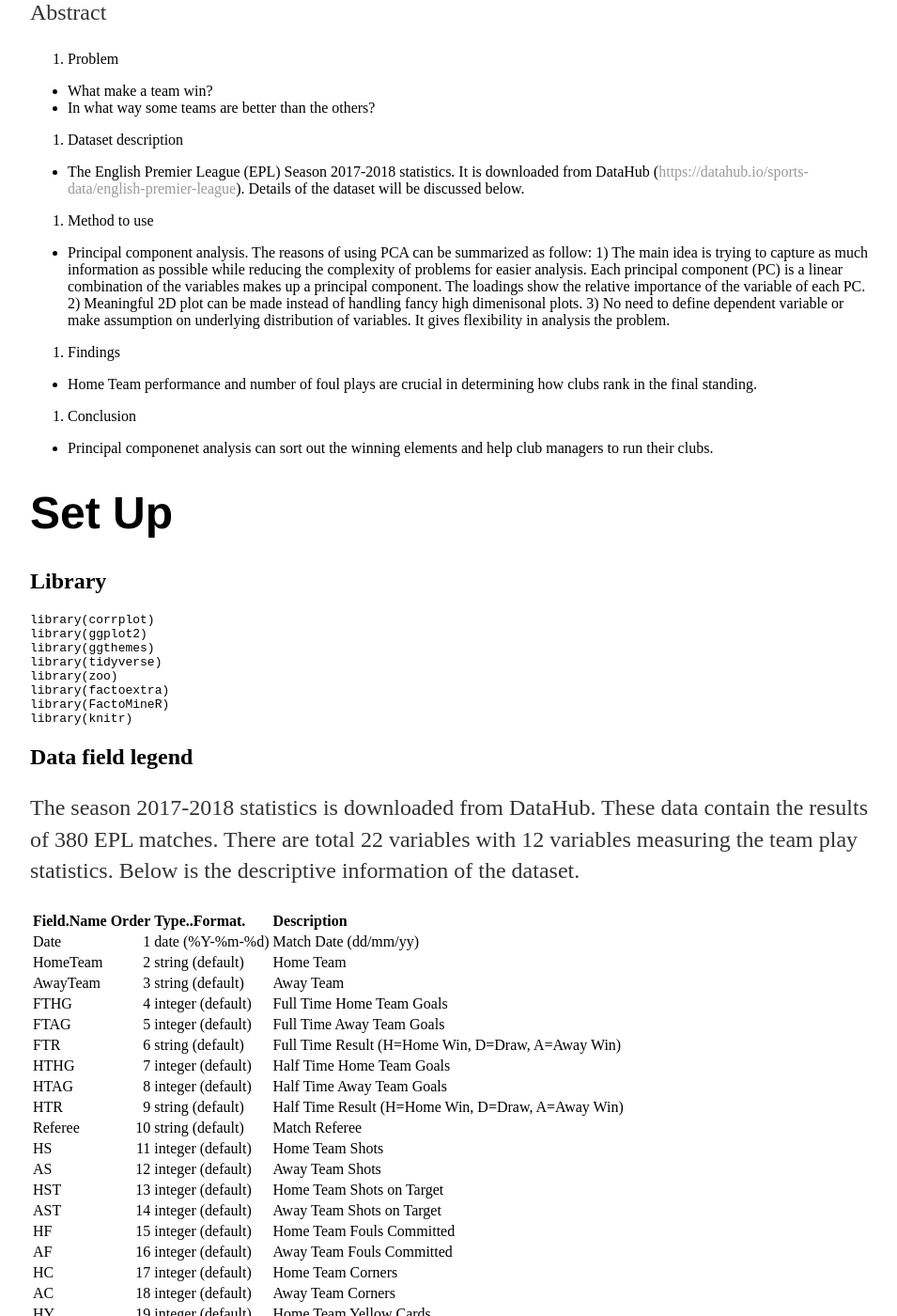
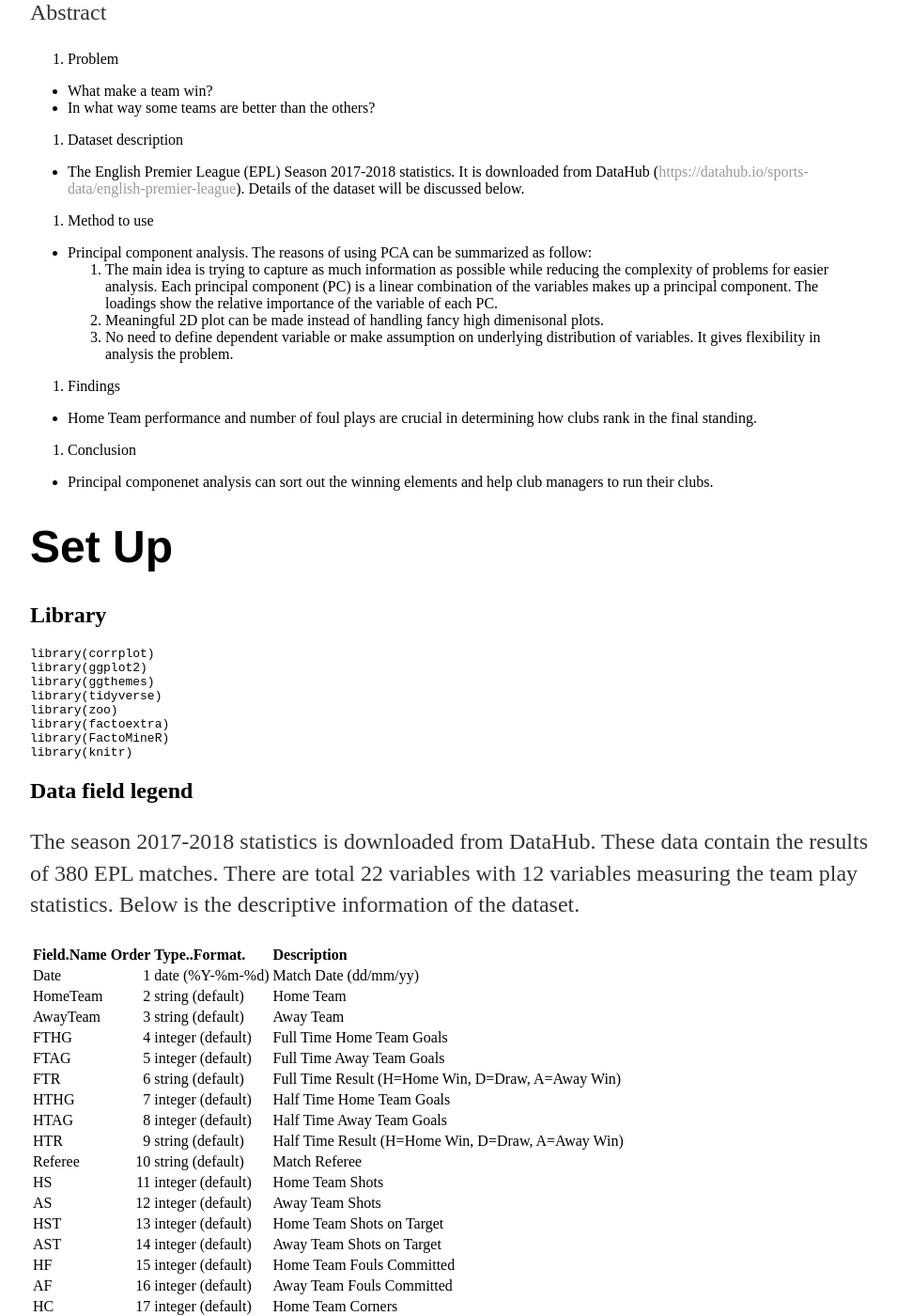
Before and after one commit to iyeung144/iyeung144.github.io, a Jekyll site: the page built from _posts/2020-01-19-RMSC5001_Project_2018-2019-PCA.md, in a window 1280 px wide and 1400 px high, scrolled down 817 px. Shown: the whole window at 94% size, without its empty margins (160-1115 px from the left). Built offline with Jekyll 4.4.1, drawn with Linux system fonts in a browser that asks for light colours; some of the changed text lies outside the part shown.

````diff
--- a/_posts/2020-01-19-RMSC5001_Project_2018-2019-PCA.md
+++ b/_posts/2020-01-19-RMSC5001_Project_2018-2019-PCA.md
@@ -33,62 +35,46 @@ Abstract
 
 1.  Problem
 
-<!-- end list -->
+-   What make a team win?
+-   In what way some teams are better than the others?
 
-  - What make a team win?
-  - In what way some teams are better than the others?
+1.  Dataset description
 
-<!-- end list -->
+-   The English Premier League (EPL) Season 2017-2018 statistics. It is
+    downloaded from DataHub
+    (<a href="https://datahub.io/sports-data/english-premier-league" class="uri">https://datahub.io/sports-data/english-premier-league</a>).
+    Details of the dataset will be discussed below.
 
-2.  Dataset description
+1.  Method to use
 
-<!-- end list -->
-
-  - The English Premier League (EPL) Season 2017-2018 statistics. It is
-    downloaded from DataHub
-    (<https://datahub.io/sports-data/english-premier-league>). Details
-    of the dataset will be discussed below.
-
-<!-- end list -->
-
-3.  Method to use
-
-<!-- end list -->
-
-  - Principal component analysis. The reasons of using PCA can be
+-   Principal component analysis. The reasons of using PCA can be
     summarized as follow:
-    1)  The main idea is trying to capture as much information as
+    1.  The main idea is trying to capture as much information as
         possible while reducing the complexity of problems for easier
         analysis. Each principal component (PC) is a linear combination
         of the variables makes up a principal component. The loadings
         show the relative importance of the variable of each PC.
-    2)  Meaningful 2D plot can be made instead of handling fancy high
+    2.  Meaningful 2D plot can be made instead of handling fancy high
         dimenisonal plots.
-    3)  No need to define dependent variable or make assumption on
+    3.  No need to define dependent variable or make assumption on
         underlying distribution of variables. It gives flexibility in
         analysis the problem.
 
-<!-- end list -->
+1.  Findings
 
-4.  Findings
-
-<!-- end list -->
-
-  - Home Team performance and number of foul plays are crucial in
+-   Home Team performance and number of foul plays are crucial in
     determining how clubs rank in the final standing.
 
-<!-- end list -->
+1.  Conclusion
 
-5.  Conclusion
-
-<!-- end list -->
-
-  - Principal componenet analysis can sort out the winning elements and
+-   Principal componenet analysis can sort out the winning elements and
     help club managers to run their clubs.
 
-# Set Up
+Set Up
+======
 
-## Library
+Library
+-------
 
 ``` r
 library(corrplot)
@@ -101,41 +87,41 @@ library(FactoMineR)
 library(knitr)
 ```
 
-## Data field legend
+Data field legend
+-----------------
 
 The season 2017-2018 statistics is downloaded from DataHub. These data
 contain the results of 380 EPL matches. There are total 22 variables
 with 12 variables measuring the team play statistics. Below is the
 descriptive information of the dataset.
 
-| Field.Name | Order | Type..Format.     | Description                                       |
-| :--------- | ----: | :---------------- | :------------------------------------------------ |
-| Date       |     1 | date (%Y-%m-%d)   | Match Date (dd/mm/yy)                             |
-| HomeTeam   |     2 | string (default)  | Home Team                                         |
-| AwayTeam   |     3 | string (default)  | Away Team                                         |
-| FTHG       |     4 | integer (default) | Full Time Home Team Goals                         |
-| FTAG       |     5 | integer (default) | Full Time Away Team Goals                         |
-| FTR        |     6 | string (default)  | Full Time Result (H=Home Win, D=Draw, A=Away Win) |
-| HTHG       |     7 | integer (default) | Half Time Home Team Goals                         |
-| HTAG       |     8 | integer (default) | Half Time Away Team Goals                         |
-| HTR        |     9 | string (default)  | Half Time Result (H=Home Win, D=Draw, A=Away Win) |
-| Referee    |    10 | string (default)  | Match Referee                                     |
-| HS         |    11 | integer (default) | Home Team Shots                                   |
-| AS         |    12 | integer (default) | Away Team Shots                                   |
-| HST        |    13 | integer (default) | Home Team Shots on Target                         |
-| AST        |    14 | integer (default) | Away Team Shots on Target                         |
-| HF         |    15 | integer (default) | Home Team Fouls Committed                         |
-| AF         |    16 | integer (default) | Away Team Fouls Committed                         |
-| HC         |    17 | integer (default) | Home Team Corners                                 |
-| AC         |    18 | integer (default) | Away Team Corners                                 |
-| HY         |    19 | integer (default) | Home Team Yellow Cards                            |
-| AY         |    20 | integer (default) | Away Team Yellow Cards                            |
-| HR         |    21 | integer (default) | Home Team Red Cards                               |
-| AR         |    22 | integer (default) | Away Team Red Cards                               |
+| Field.Name |  Order| Type..Format.     | Description                                       |
+|:-----------|------:|:------------------|:--------------------------------------------------|
+| Date       |      1| date (%Y-%m-%d)   | Match Date (dd/mm/yy)                             |
+| HomeTeam   |      2| string (default)  | Home Team                                         |
+| AwayTeam   |      3| string (default)  | Away Team                                         |
+| FTHG       |      4| integer (default) | Full Time Home Team Goals                         |
+| FTAG       |      5| integer (default) | Full Time Away Team Goals                         |
+| FTR        |      6| string (default)  | Full Time Result (H=Home Win, D=Draw, A=Away Win) |
+| HTHG       |      7| integer (default) | Half Time Home Team Goals                         |
+| HTAG       |      8| integer (default) | Half Time Away Team Goals                         |
+| HTR        |      9| string (default)  | Half Time Result (H=Home Win, D=Draw, A=Away Win) |
+| Referee    |     10| string (default)  | Match Referee                                     |
+| HS         |     11| integer (default) | Home Team Shots                                   |
+| AS         |     12| integer (default) | Away Team Shots                                   |
+| HST        |     13| integer (default) | Home Team Shots on Target                         |
+| AST        |     14| integer (default) | Away Team Shots on Target                         |
+| HF         |     15| integer (default) | Home Team Fouls Committed                         |
+| AF         |     16| integer (default) | Away Team Fouls Committed                         |
+| HC         |     17| integer (default) | Home Team Corners                                 |
+| AC         |     18| integer (default) | Away Team Corners                                 |
+| HY         |     19| integer (default) | Home Team Yellow Cards                            |
+| AY         |     20| integer (default) | Away Team Yellow Cards                            |
+| HR         |     21| integer (default) | Home Team Red Cards                               |
+| AR         |     22| integer (default) | Away Team Red Cards                               |
 
-Field information
-
-## Data exploration
+Data exploration
+----------------
 
 The EPL has 20 clubs and each club will play the others twice in the
 season, once at their home stadium and once at that of their opponents’,
@@ -268,7 +254,8 @@ Some facts can be concluded from the correlation plot:
 5.  All Home-related and Away-related factors are negatively correlated
     to each other, which is a resonable representation.
 
-# Methodology
+Methodology
+===========
 
 The theory behind principal component analysis (PCA) is to reduce the
 dimensionality of a data set consisting of a large number of correlated
@@ -280,11 +267,12 @@ explained to the lowest. To illustrate, if there are 5 PCs, PC1 will be
 the first principal component that explained the most variance of the
 original variables’ covariance matrix.
 
-For PCA, prcomp is used because according to literature\[2\], prcomp
-uses singular value decomposition which is generally the preferred
-method for numerical accuracy.
+For PCA, prcomp is used because according to literature[2], prcomp uses
+singular value decomposition which is generally the preferred method for
+numerical accuracy.
 
-## Summary of PCA
+Summary of PCA
+--------------
 
 ``` r
 pca <- prcomp(league.df, center = TRUE, scale = TRUE)
@@ -301,7 +289,8 @@ summary(pca)
     ## Proportion of Variance 0.01851 0.00965 0.00615 0.00521 0.0014
     ## Cumulative Proportion  0.97759 0.98724 0.99339 0.99860 1.0000
 
-## PCA results
+PCA results
+-----------
 
 ### Scree Plot
 
@@ -452,9 +441,11 @@ pairs(score1)
 
 ![](/images/scatter%20plot-1.png)<!-- -->
 
-# Findings
+Findings
+========
 
-## Correlation circle
+Correlation circle
+------------------
 
 The correlation between a variable and a principal component (PC) is
 used as the coordinates of the variable on the PC. The representation of
@@ -482,7 +473,8 @@ Referees may be more inclined to give minor punishment to home team
 while away teams have higher chance to get red cards for foul play. This
 is a strong support to PC5.
 
-## Quality and contribution
+Quality and contribution
+------------------------
 
 Below is a series of plots showing each club contribution in PCs
 
@@ -546,7 +538,8 @@ fviz_contrib(pca,
 
 ![](/images/clubs%20contribution%20of%20each%20pc-5.png)<!-- -->
 
-## Biplot
+Biplot
+------
 
 Biplot is a combination of row data to PCs. Biplot visualize the data by
 assigning the PC1 and PC2 to X and Y Axis of Scatter chart like below.
@@ -580,7 +573,8 @@ From the analysis, below are some major findings.
     final ranking, these three teams performed worse and relegated in
     Season 2018-2019.
 
-## Loadings
+Loadings
+--------
 
 ``` r
 (Loadings <- pca$rotation[, 1:5] %>%
@@ -605,7 +599,8 @@ From the analysis, below are some major findings.
     ## 11       AST  0.37 -0.04 -0.07 -0.03 -0.10
     ## 12        AS  0.38 -0.12  0.00 -0.01 -0.24
 
-## Plot time series of the Index by the clubs
+Plot time series of the Index by the clubs
+------------------------------------------
 
 ``` r
 d$PC1 <- pca$x[, 1]
@@ -646,7 +641,8 @@ d %>%
 
 ![](/images/comparison-1.png)<!-- -->
 
-## Mean of PC1 and PC2
+Mean of PC1 and PC2
+-------------------
 
 ``` r
 d %>%
@@ -683,7 +679,8 @@ d %>%
     ## 19 Arsenal        -1.21   -0.221
     ## 20 Burnley        -1.62   -0.0335
 
-## Rolling mean of PC1 and PC2
+Rolling mean of PC1 and PC2
+---------------------------
 
 ``` r
 d %<>% group_by(HomeTeam) %>%
@@ -710,7 +707,8 @@ ggplot(Index.1718, aes(x = M.A.PC1, y = M.A.PC2)) +
 
 ![](/images/rolling%20mean%20of%20pc1%20and%20pc2-1.png)<!-- -->
 
-## Away Team Analysis
+Away Team Analysis
+------------------
 
 For complete demonstration, Away Team PCA is carried out as below.
 
@@ -892,12 +890,12 @@ d %>%
     ## 19 Crystal Palace -0.491   0.204
     ## 20 Bournemouth    -0.830  -0.0703
 
-Huddersfield Town\[3\] is an outliner. Final standing was not high but
-got good home performance. Part of the reasons maybe the turnaround
-matches in the League, which drew big clubs like Chelsea and Manchester
-United.
+Huddersfield Town[3] is an outliner. Final standing was not high but got
+good home performance. Part of the reasons maybe the turnaround matches
+in the League, which drew big clubs like Chelsea and Manchester United.
 
-# Conclusion
+Conclusion
+==========
 
 Principal componenet analysis can sort out the winning elements and help
 club managers to run their clubs.
@@ -907,33 +905,32 @@ dimension which can make analysis easier to handle and find out
 different aspects of factors. If analysers focus on first few PCs, they
 can make a model with better performance.
 
-# Reference
+Reference
+=========
 
 1.  Applied Multivariate Statistical Analysis, 5th ed., Richard Johnson
     and Dean Wichern, Prentice Hall.
 
 2.  Principal Component Analysis (PCA) 101, using R, Peter Nistrup,
-    <https://towardsdatascience.com/principal-component-analysis-pca-101-using-r-361f4c53a9ff>
+    <a href="https://towardsdatascience.com/principal-component-analysis-pca-101-using-r-361f4c53a9ff" class="uri">https://towardsdatascience.com/principal-component-analysis-pca-101-using-r-361f4c53a9ff</a>
 
 3.  Principal Component Analysis in R: prcomp vs princomp, Statistical
     tools for high-throughput data analysis,
-    <http://www.sthda.com/english/articles/31-principal-component-methods-in-r-practical-guide/118-principal-component-analysis-in-r-prcomp-vs-princomp/>
+    <a href="http://www.sthda.com/english/articles/31-principal-component-methods-in-r-practical-guide/118-principal-component-analysis-in-r-prcomp-vs-princomp/" class="uri">http://www.sthda.com/english/articles/31-principal-component-methods-in-r-practical-guide/118-principal-component-analysis-in-r-prcomp-vs-princomp/</a>
 
 4.  How to rate the performance of a soccer team? An application of
     Principal Components Analysis,
-    <https://fcostartistician.wordpress.com/2017/05/22/how-to-rate-the-performance-of-a-soccer-team-an-application-of-principal-components-analysis/>
+    <a href="https://fcostartistician.wordpress.com/2017/05/22/how-to-rate-the-performance-of-a-soccer-team-an-application-of-principal-components-analysis/" class="uri">https://fcostartistician.wordpress.com/2017/05/22/how-to-rate-the-performance-of-a-soccer-team-an-application-of-principal-components-analysis/</a>
 
 5.  Principal Component Analysis (PCA) with FactoMineR(decathlon
     dataset)François Husson & Magalie Houée-Bigot,
-    <http://factominer.free.fr/course/doc/RMarkdown_PCA_Decathlon.pdf>
+    <a href="http://factominer.free.fr/course/doc/RMarkdown_PCA_Decathlon.pdf" class="uri">http://factominer.free.fr/course/doc/RMarkdown_PCA_Decathlon.pdf</a>
 
 6.  Principal Component Analysis, 2nd ed., I.T. Jolliffe, Springer.
 
-<!-- end list -->
+[1] Leading: Learning from Life and My Years at Manchester United by
+Alex Ferguson, Michael Moritz (With). ISBN 9780316268080
 
-1.  Leading: Learning from Life and My Years at Manchester United by
-    Alex Ferguson, Michael Moritz (With). ISBN 9780316268080
+[2] <a href="http://www.sthda.com/english/articles/31-principal-component-methods-in-r-practical-guide/118-principal-component-analysis-in-r-prcomp-vs-princomp/" class="uri">http://www.sthda.com/english/articles/31-principal-component-methods-in-r-practical-guide/118-principal-component-analysis-in-r-prcomp-vs-princomp/</a>
 
-2.  <http://www.sthda.com/english/articles/31-principal-component-methods-in-r-practical-guide/118-principal-component-analysis-in-r-prcomp-vs-princomp/>
-
-3.  <https://www.90min.com/posts/6063114-end-of-season-review-huddersfield-town-report-card-from-the-2017-18-campaign>
+[3] <a href="https://www.90min.com/posts/6063114-end-of-season-review-huddersfield-town-report-card-from-the-2017-18-campaign" class="uri">https://www.90min.com/posts/6063114-end-of-season-review-huddersfield-town-report-card-from-the-2017-18-campaign</a>
--- a/_source/2020-01-19-RMSC5001_Project_2018-2019-PCA.rmd
+++ b/_source/2020-01-19-RMSC5001_Project_2018-2019-PCA.rmd
@@ -4,7 +4,7 @@ author: CHING, Pui Chi 1155102106 <br/> MA, Cheuk Fung 1155106595 <br/> YEUNG, K
 date: "`r Sys.Date()`"
 output:
   md_document:
-    variant: gfm
+    variant: markdown_github
     preserve_yaml: TRUE
 knit: (function(inputFile, encoding) {
   rmarkdown::render(inputFile, encoding = encoding, output_dir = "../_posts") })
@@ -13,6 +13,7 @@ layout: post
 categories:
   - R Markdown
   - Jekyll
+tags: test PAC
 ---
 
 ```{r setup, include=FALSE, cache=FALSE}
````
Also changed, not shown: other parts of _posts/2020-01-19-RMSC5001_Project_2018-2019-PCA.md (+6 -4 lines), 1 other file.
